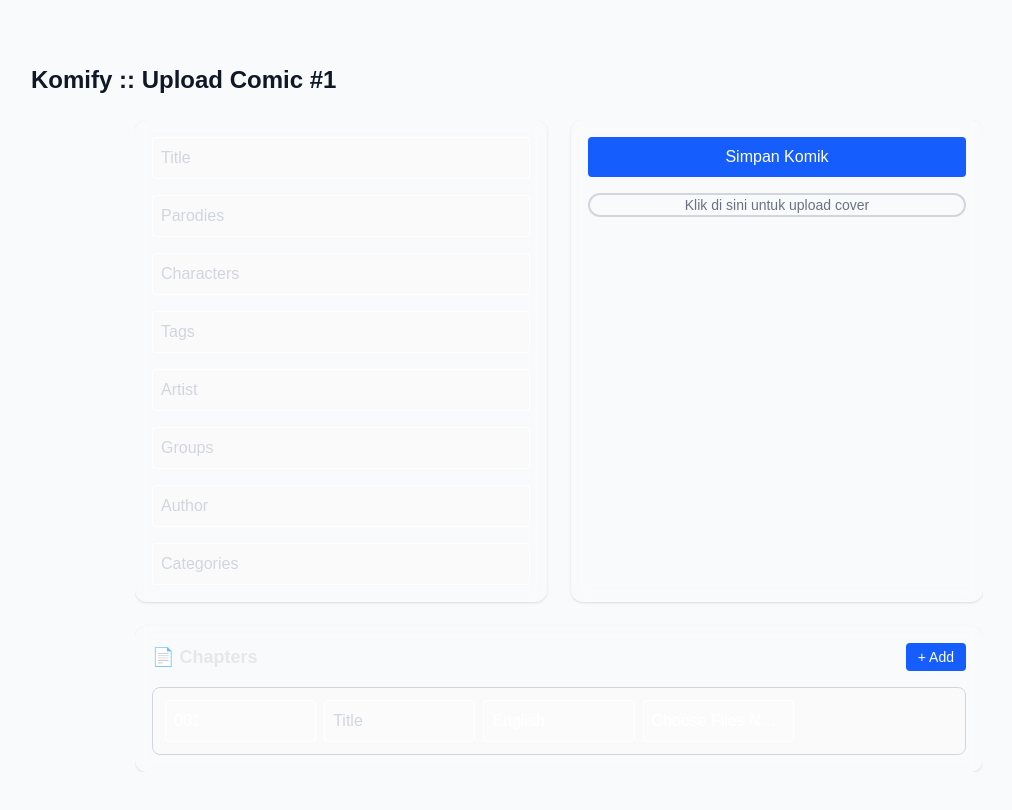
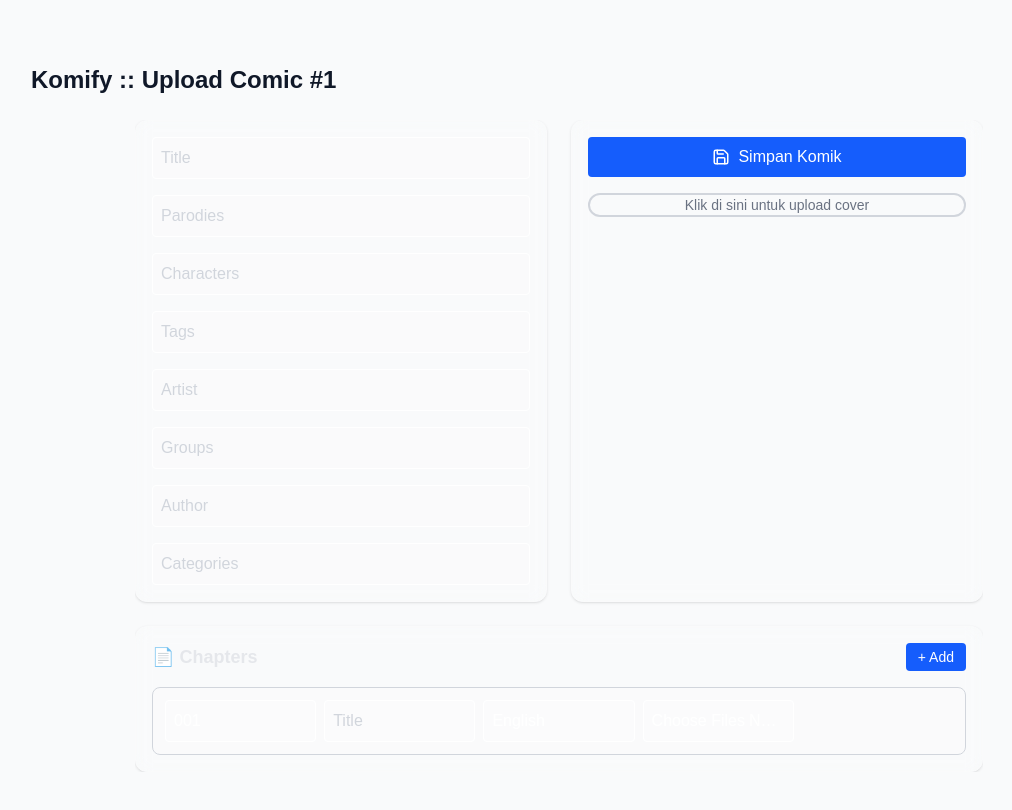
Before and after one commit to lenovix/KMLapp, a Next.js app: page /komify/upload in a window 1280 px wide. Shown: the top 810 px of the page, without its empty margins (81-1093 px from the left). Built offline with nearby package versions, Linux system fonts and the light colour scheme.

Commit message:
upload feature

```diff
--- a/app/komify/upload/UploadComicPage.tsx
+++ b/app/komify/upload/UploadComicPage.tsx
@@ -28,7 +28,21 @@
   const [uploadProgress, setUploadProgress] = useState(0);
   const router = useRouter();
 
-  const [comicData, setComicData] = useState({
+  interface ComicData {
+    slug: string;
+    title: string;
+    author: string[];
+    artist: string[];
+    groups: string[];
+    parodies: string[];
+    characters: string[];
+    categories: string[];
+    tags: string[];
+    uploaded: string;
+    status: "Ongoing" | "Completed" | "Hiatus"; // <- union type
+    cover: string;
+  }
+  const [comicData, setComicData] = useState<ComicData>({
     slug: defaultSlug.toString(),
     title: "",
     author: [] as string[],
--- a/components/Komify/upload/ComicForm.jsx
+++ /dev/null
@@ -1,70 +0,0 @@
-"use client";
-
-
-import ComicDetails from "@/components/Komify/upload/ComicDetails";
-import ComicCover from "@/components/Komify/upload/ComicCover";
-import ChapterSection from "@/components/Komify/upload/ChapterSection";
-
-export default function ComicForm({
-  comicData,
-  setComicData,
-  chapters,
-  addChapter,
-  removeChapter,
-  handleChapterChange,
-  handleChapterFile,
-  openPreview,
-  handleOpenDialog,
-  setCoverDialogOpen,
-  handleComicChange,
-}) {
-  return (
-    <form onSubmit={handleOpenDialog} className="space-y-6 overflow-hidden">
-      {/* ========================== */}
-      {/* DETAIL + COVER SECTION     */}
-      {/* ========================== */}
-      <div className="grid grid-cols-1 md:grid-cols-2 gap-6">
-
-        {/* DETAIL (kiri) */}
-        <ComicDetails
-          comicData={comicData}
-          onChange={handleComicChange}
-        />
-
-        {/* COVER + BUTTON (kanan) */}
-        <div className="bg-white/5 border border-white/10 rounded-xl p-4 shadow-sm backdrop-blur-sm space-y-4 flex flex-col">
-
-          {/* Submit Button */}
-          <button
-            onClick={handleOpenDialog}
-            type="submit"
-            className="bg-blue-600 text-white w-full py-2 rounded hover:bg-blue-700 transition"
-          >
-            Simpan Komik
-          </button>
-
-          {/* BOX COVER */}
-          <ComicCover
-            cover={comicData.cover}
-            onClick={() => setCoverDialogOpen(true)}
-            onDelete={() =>
-              setComicData({ ...comicData, cover: "" })
-            }
-          />
-        </div>
-      </div>
-
-      {/* ========================== */}
-      {/* CHAPTER SECTION (BOTTOM)   */}
-      {/* ========================== */}
-      <ChapterSection
-        chapters={chapters}
-        addChapter={addChapter}
-        removeChapter={removeChapter}
-        handleChapterChange={handleChapterChange}
-        handleChapterFile={handleChapterFile}
-        openPreview={openPreview}
-      />
-    </form>
-  );
-}
--- /dev/null
+++ b/components/Komify/upload/ComicForm.tsx
@@ -0,0 +1,111 @@
+"use client";
+
+import ComicDetails from "@/components/Komify/upload/ComicDetails";
+import ComicCover from "@/components/Komify/upload/ComicCover";
+import ChapterSection from "@/components/Komify/upload/ChapterSection";
+import PrimaryButton from "@/components/UI/PrimaryButton";
+import { Save } from "lucide-react";
+
+export interface ComicData {
+  slug: string;
+  title: string;
+  author: string[];
+  artist: string[];
+  groups: string[];
+  parodies: string[];
+  characters: string[];
+  categories: string[];
+  tags: string[];
+  uploaded: string; // format YYYY-MM-DD
+  status: "Ongoing" | "Completed" | "Hiatus"; // atau string biasa
+  cover: string;
+}
+
+export interface ChapterData {
+  number: string;
+  title: string;
+  language: string;
+  files: File[];
+}
+
+interface ComicFormProps {
+  comicData: ComicData;
+  setComicData: React.Dispatch<React.SetStateAction<ComicData>>;
+
+  chapters: ChapterData[];
+  addChapter: () => void;
+  removeChapter: (index: number) => void;
+
+  handleChapterChange: (
+    index: number,
+    e: React.ChangeEvent<HTMLInputElement>
+  ) => void;
+
+  handleChapterFile: (index: number, files: FileList | null) => void;
+
+  openPreview: (index: number) => void;
+
+  handleOpenDialog: (
+    e:
+      | React.FormEvent<HTMLFormElement>
+      | React.MouseEvent<HTMLButtonElement, MouseEvent>
+  ) => void;
+
+  setCoverDialogOpen: React.Dispatch<React.SetStateAction<boolean>>;
+
+  handleComicChange: (e: React.ChangeEvent<HTMLInputElement>) => void;
+}
+
+export default function ComicForm({
+  comicData,
+  setComicData,
+  chapters,
+  addChapter,
+  removeChapter,
+  handleChapterChange,
+  handleChapterFile,
+  openPreview,
+  handleOpenDialog,
+  setCoverDialogOpen,
+  handleComicChange,
+}: ComicFormProps) {
+  return (
+    <form onSubmit={handleOpenDialog} className="space-y-6 overflow-hidden">
+      <div className="grid grid-cols-1 md:grid-cols-2 gap-6">
+        <ComicDetails comicData={comicData} onChange={handleComicChange} />
+
+        {/* COVER + BUTTON (kanan) */}
+        <div className="bg-white/5 border border-white/10 rounded-xl p-4 shadow-sm backdrop-blur-sm space-y-4 flex flex-col">
+          {/* Submit Button */}
+          <PrimaryButton
+            type="submit"
+            onClick={handleOpenDialog}
+            icon={<Save size={18} />}
+            iconPosition="left"
+          >
+            Simpan Komik
+          </PrimaryButton>
+
+          {/* BOX COVER */}
+          <ComicCover
+            cover={comicData.cover}
+            onClick={() => setCoverDialogOpen(true)}
+            onDelete={() => setComicData({ ...comicData, cover: "" })}
+          />
+        </div>
+      </div>
+
+      {/* ========================== */}
+      {/* CHAPTER SECTION (BOTTOM)   */}
+      {/* ========================== */}
+      <ChapterSection
+        chapters={chapters}
+        addChapter={addChapter}
+        removeChapter={removeChapter}
+        handleChapterChange={handleChapterChange}
+        handleChapterFile={handleChapterFile}
+        openPreview={openPreview}
+      />
+    </form>
+  );
+}
--- /dev/null
+++ b/components/UI/PrimaryButton.tsx
@@ -0,0 +1,36 @@
+import { ReactNode, MouseEventHandler } from "react";
+
+interface PrimaryButtonProps {
+  children: ReactNode;
+  onClick?: MouseEventHandler<HTMLButtonElement>;
+  type?: "button" | "submit" | "reset";
+  className?: string;
+  icon?: ReactNode; // 👉 icon element
+  iconPosition?: "left" | "right"; // 👉 posisi icon
+}
+
+export default function PrimaryButton({
+  children,
+  onClick,
+  type = "button",
+  className = "",
+  icon,
+  iconPosition = "left",
+}: PrimaryButtonProps) {
+  return (
+    <button
+      type={type}
+      onClick={onClick}
+      className={`bg-blue-600 text-white w-full py-2 rounded hover:bg-blue-700 transition flex items-center justify-center gap-2 ${className}`}
+    >
+      {/* ICON LEFT */}
+      {icon && iconPosition === "left" && <span>{icon}</span>}
+
+      {/* TEXT */}
+      <span>{children}</span>
+
+      {/* ICON RIGHT */}
+      {icon && iconPosition === "right" && <span>{icon}</span>}
+    </button>
+  );
+}
```
